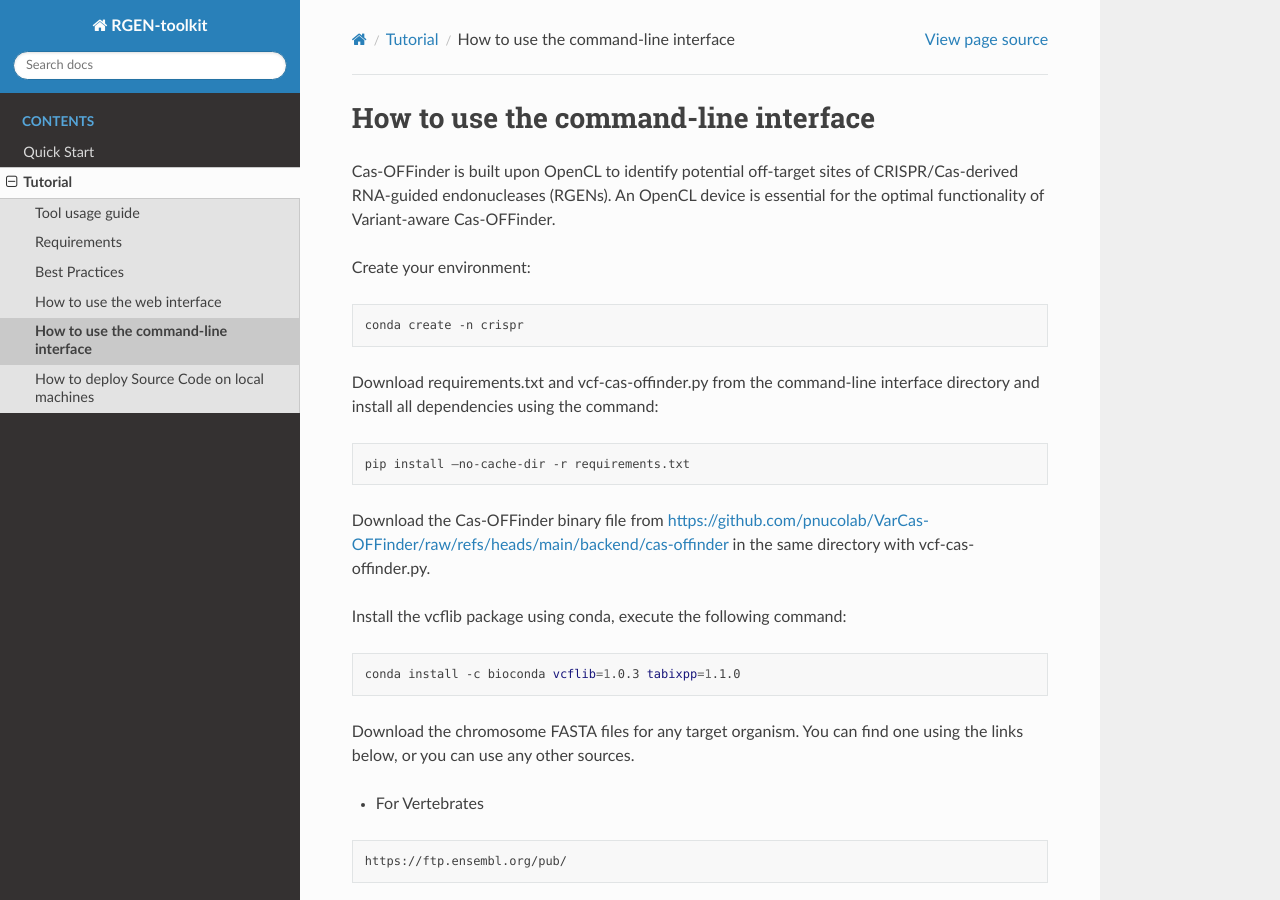
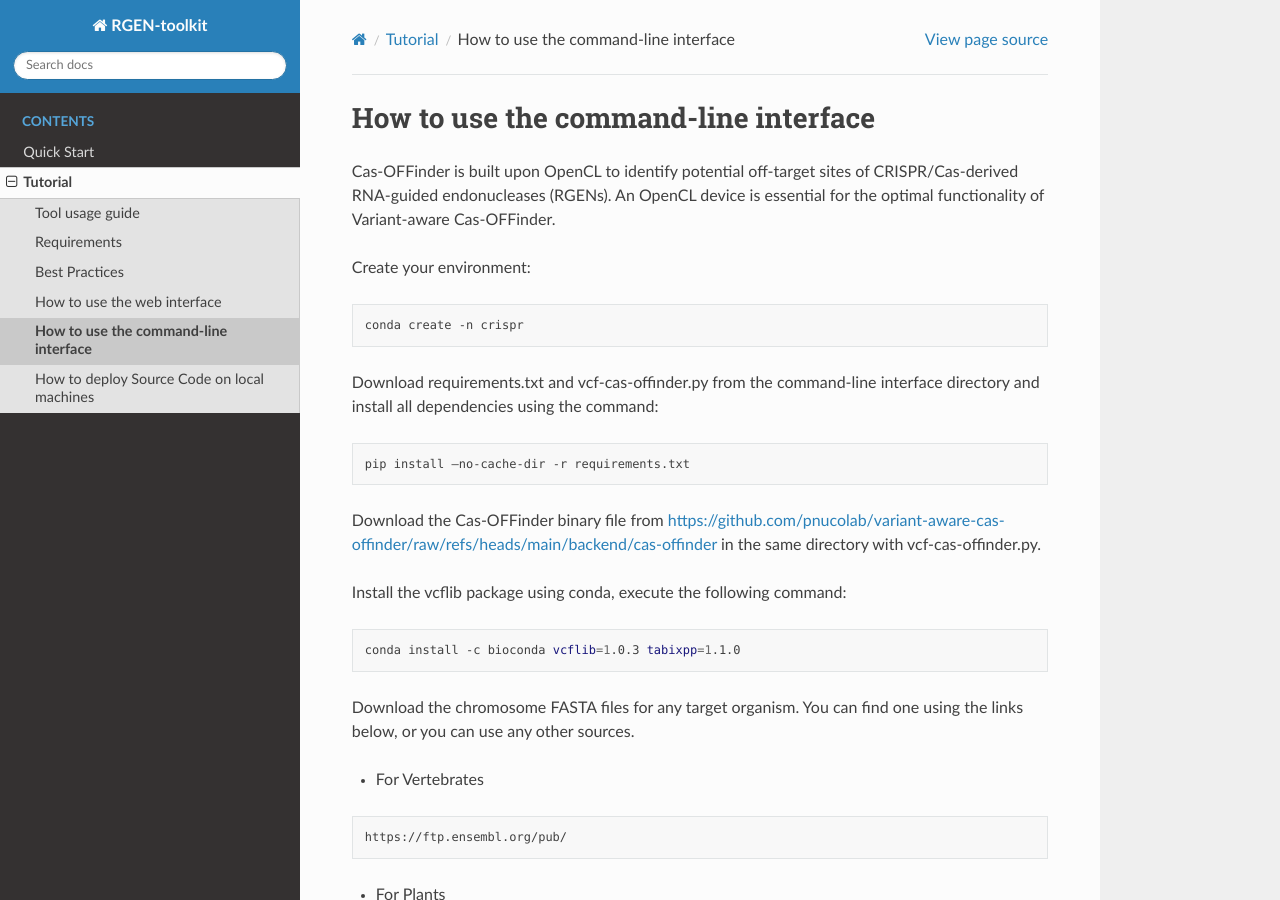
Before and after one commit to pnucolab/rgen-toolkit, a Sphinx documentation site: the page built from docs/source/userguide/05-cli.rst, in a window 1280 px wide and 900 px high. Built offline with Sphinx 7.4.7 and the Read the Docs theme 3.1.0, drawn with Linux system fonts in a browser that asks for light colours; some of the changed lines change nothing that is shown.

Commit message:
Update 05-cli.rst

```diff
--- a/docs/source/userguide/05-cli.rst
+++ b/docs/source/userguide/05-cli.rst
@@ -18,7 +18,7 @@ Download requirements.txt and vcf-cas-offinder.py from the command-line interfac
 
    pip install —no-cache-dir -r requirements.txt
 
-Download the Cas-OFFinder binary file from https://github.com/pnucolab/VarCas-OFFinder/raw/refs/heads/main/backend/cas-offinder
+Download the Cas-OFFinder binary file from https://github.com/pnucolab/variant-aware-cas-offinder/raw/refs/heads/main/backend/cas-offinder
 in the same directory with vcf-cas-offinder.py.
 
 Install the vcflib package using conda, execute the following command:
```
